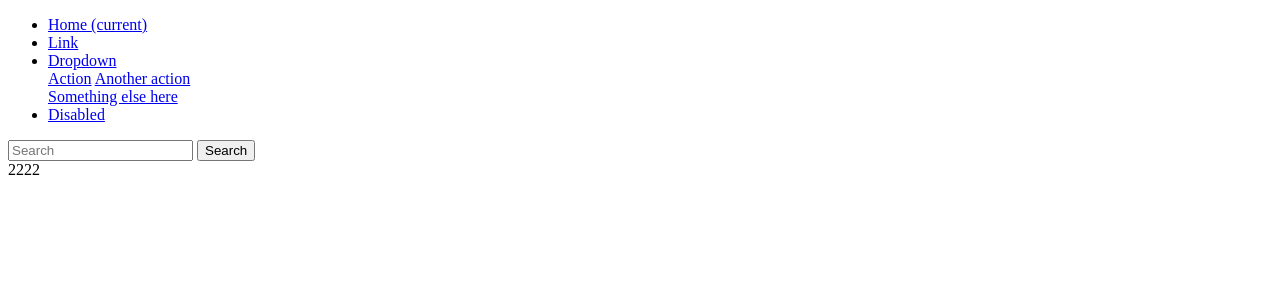
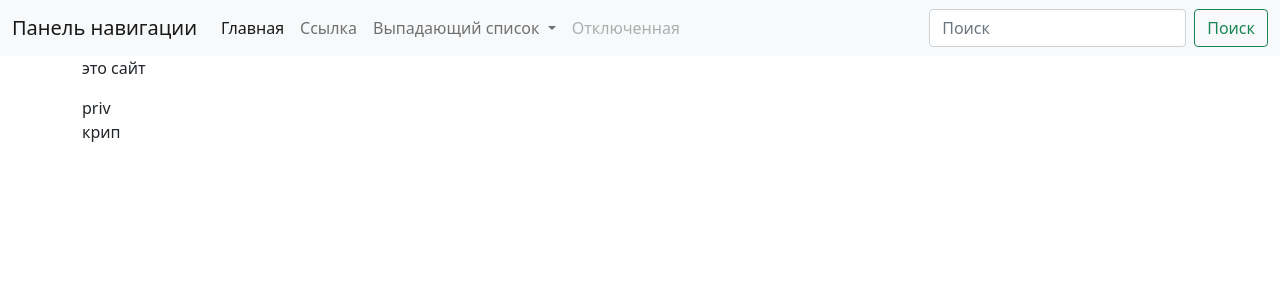
Before and after one commit to reqwer34344334/it, a Django app: page / in a window 1280 px wide. Shown: the top 300 px of the page. Run offline with Django 4.2, Linux system fonts and the light colour scheme.

Commit message:
версия от 20го

```diff
--- /dev/null
+++ b/itcube/main/templates/main/base.html
@@ -0,0 +1,55 @@
+<!DOCTYPE html>
+<html lang="ru">
+<head>
+    <meta charset="UTF-8">
+    <title> {% block title %}{% endblock %} </title>
+   <link href="https://cdn.jsdelivr.net/npm/bootstrap@5.1.3/dist/css/bootstrap.min.css" rel="stylesheet" integrity="sha384-1BmE4kWBq78iYhFldvKuhfTAU6auU8tT94WrHftjDbrCEXSU1oBoqyl2QvZ6jIW3" crossorigin="anonymous">
+     <link
+    rel="stylesheet"
+    href="https://cdnjs.cloudflare.com/ajax/libs/animate.css/4.1.1/animate.min.css"
+  />
+</head>
+<body>
+ <nav class="navbar navbar-expand-lg navbar-light bg-light">
+  <div class="container-fluid">
+    <a class="navbar-brand" href="#">Панель навигации</a>
+    <button class="navbar-toggler" type="button" data-bs-toggle="collapse" data-bs-target="#navbarSupportedContent" aria-controls="navbarSupportedContent" aria-expanded="false" aria-label="Переключатель навигации">
+      <span class="navbar-toggler-icon"></span>
+    </button>
+    <div class="collapse navbar-collapse" id="navbarSupportedContent">
+      <ul class="navbar-nav me-auto mb-2 mb-lg-0">
+        <li class="nav-item">
+          <a class="nav-link active" aria-current="page" href="#">Главная</a>
+        </li>
+        <li class="nav-item">
+          <a class="nav-link" href="#">Ссылка</a>
+        </li>
+        <li class="nav-item dropdown">
+          <a class="nav-link dropdown-toggle" href="#" id="navbarDropdown" role="button" data-bs-toggle="dropdown" aria-expanded="false">
+            Выпадающий список
+          </a>
+          <ul class="dropdown-menu" aria-labelledby="navbarDropdown">
+            <li><a class="dropdown-item" href="#">Действие</a></li>
+            <li><a class="dropdown-item" href="#">Другое действие</a></li>
+            <li><hr class="dropdown-divider"></li>
+            <li><a class="dropdown-item" href="#">Что-то еще здесь</a></li>
+          </ul>
+        </li>
+        <li class="nav-item">
+          <a class="nav-link disabled">Отключенная</a>
+        </li>
+      </ul>
+      <form class="d-flex">
+        <input class="form-control me-2" type="search" placeholder="Поиск" aria-label="Поиск">
+        <button class="btn btn-outline-success" type="submit">Поиск</button>
+      </form>
+    </div>
+  </div>
+</nav>
+
+
+    {% block content %}
+    {% endblock %}
+<script src="https://cdn.jsdelivr.net/npm/bootstrap@5.1.3/dist/js/bootstrap.bundle.min.js" integrity="sha384-ka7Sk0Gln4gmtz2MlQnikT1wXgYsOg+OMhuP+IlRH9sENBO0LRn5q+8nbTov4+1p" crossorigin="anonymous"></script>
+</body>
+</html>
--- a/itcube/main/templates/main/index.html
+++ b/itcube/main/templates/main/index.html
@@ -1,54 +1,11 @@
-<!DOCTYPE html>
-<html lang="ru">
-<head>
-    <meta charset="UTF-8">
-    <title>алкаш</title>
-    <style>
+{% extends "main/base.html" %}
 
-     p {
-        color: red;
-        font-family: arial;
-        }
-        .title {
-        color #3E18FF;
-        font-size: 35px;
-        }
-        .itcube {
-        background-color: blue;
-        }
-    </style>
-</head>
-<body>
-    <ul class="navbar-nav mr-auto">
-      <li class="nav-item active">
-        <a class="nav-link" href="#">Home <span class="sr-only">(current)</span></a>
-      </li>
-      <li class="nav-item">
-        <a class="nav-link" href="#">Link</a>
-      </li>
-      <li class="nav-item dropdown">
-        <a class="nav-link dropdown-toggle" href="#" id="navbarDropdown" role="button" data-toggle="dropdown" aria-haspopup="true" aria-expanded="false">
-          Dropdown
-        </a>
-        <div class="dropdown-menu" aria-labelledby="navbarDropdown">
-          <a class="dropdown-item" href="#">Action</a>
-          <a class="dropdown-item" href="#">Another action</a>
-          <div class="dropdown-divider"></div>
-          <a class="dropdown-item" href="#">Something else here</a>
-        </div>
-      </li>
-      <li class="nav-item">
-        <a class="nav-link disabled" href="#">Disabled</a>
-      </li>
-    </ul>
-    <form class="form-inline my-2 my-lg-0">
-      <input class="form-control mr-sm-2" type="search" placeholder="Search" aria-label="Search">
-      <button class="btn btn-outline-success my-2 my-sm-0" type="submit">Search</button>
-    </form>
-  </div>
-</nav>
+{% block title %} Главная {% endblock %}
+{%block content %}
+    <div class="container">
 
-    <div class="container"<
-   <p class="style">2222 <p>
-</body>
-</html>
+       <p class="animate__animated animate__bounce  ">это сайт</p>
+      <p>priv<br>крип</p>
+
+    </div>
+{% endblock %}
```
Also changed, not shown: itcube/main/templates/main/about.html (+9 -9 lines).
